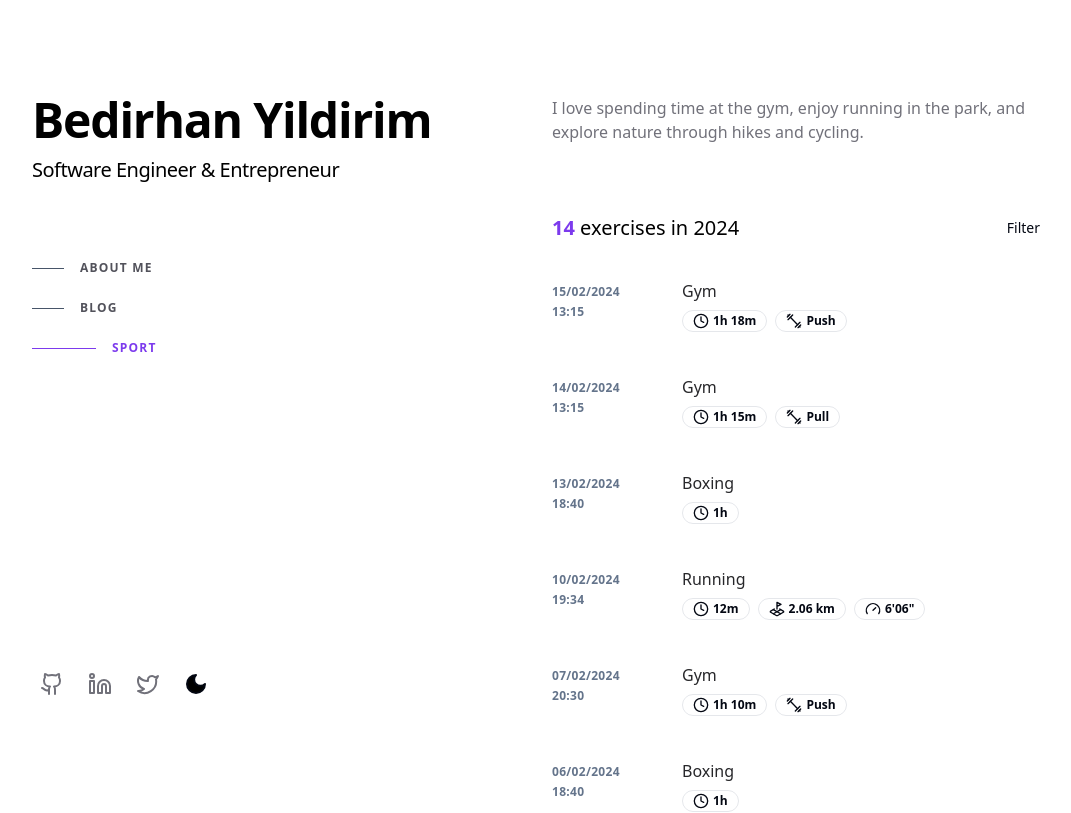
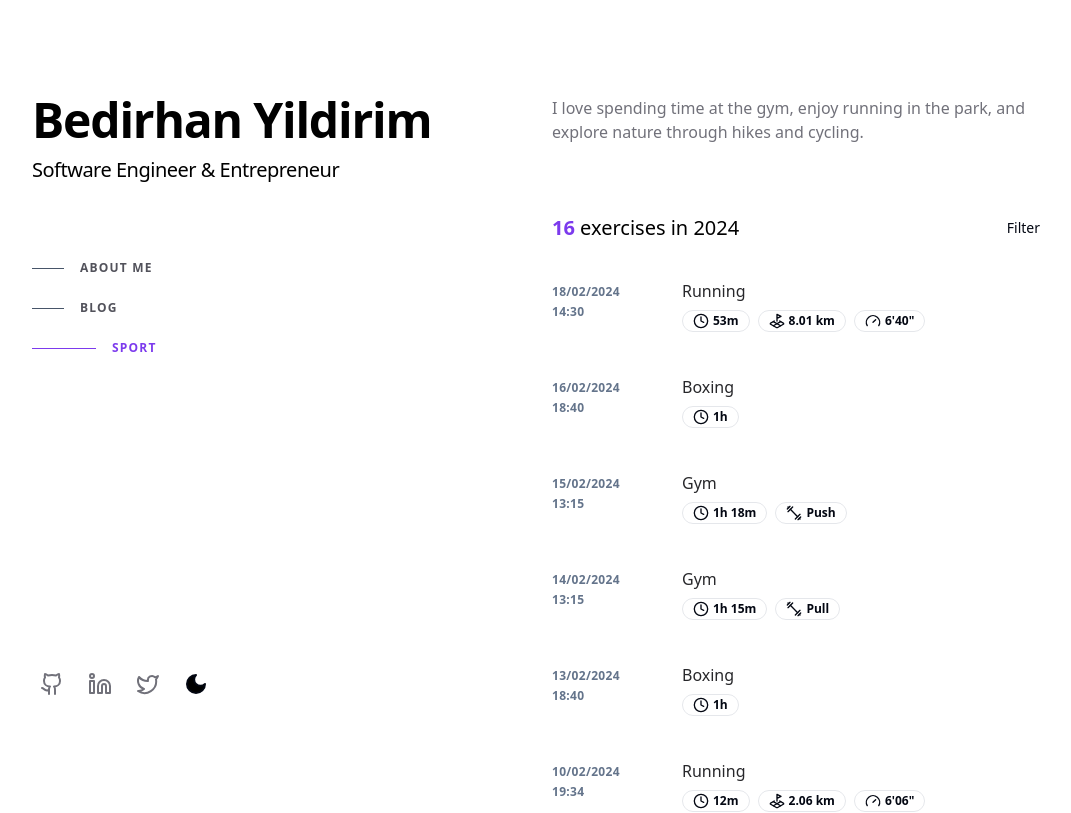
Before and after one commit to bedirhanyildirim/bedirhan.design, a Next.js app: page /sport in a window 1280 px wide. Shown: the top 813 px of the page, without its empty margins (96-1167 px from the left). Built offline with nearby package versions, Linux system fonts and the light colour scheme.

Commit message:
feat: add exercise data

```diff
--- a/data/sport/history.ts
+++ b/data/sport/history.ts
@@ -83,4 +83,15 @@ export const sportHistory: ISport[] = [
     duration: 4700,
     target: "push",
   },
+  {
+    date: new Date(2024, 1, 16, 18, 40),
+    type: "boxing",
+    duration: 3600,
+  },
+  {
+    date: new Date(2024, 1, 18, 14, 30),
+    type: "running",
+    distance: 8010,
+    duration: 3200,
+  },
 ];
```
